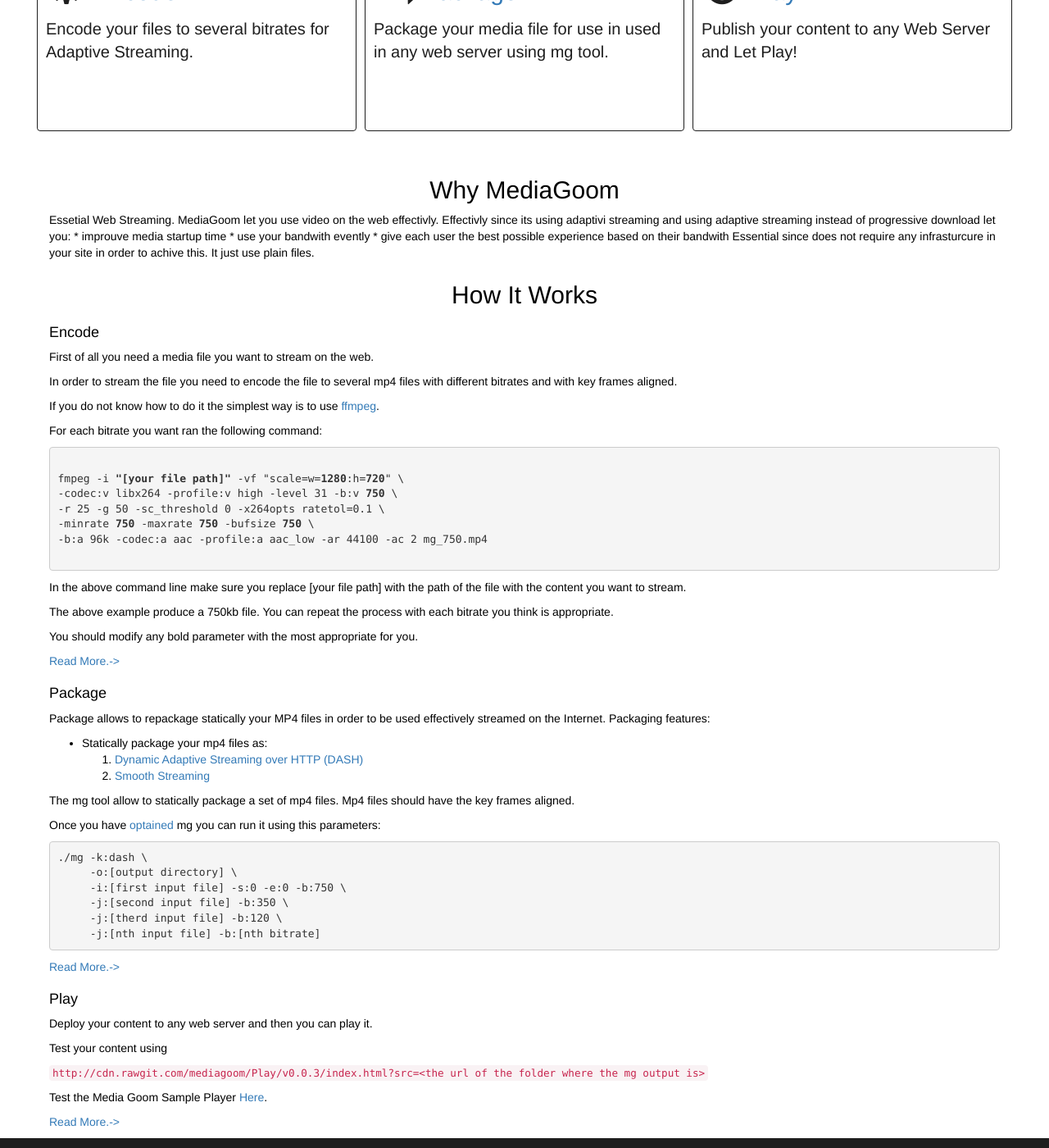
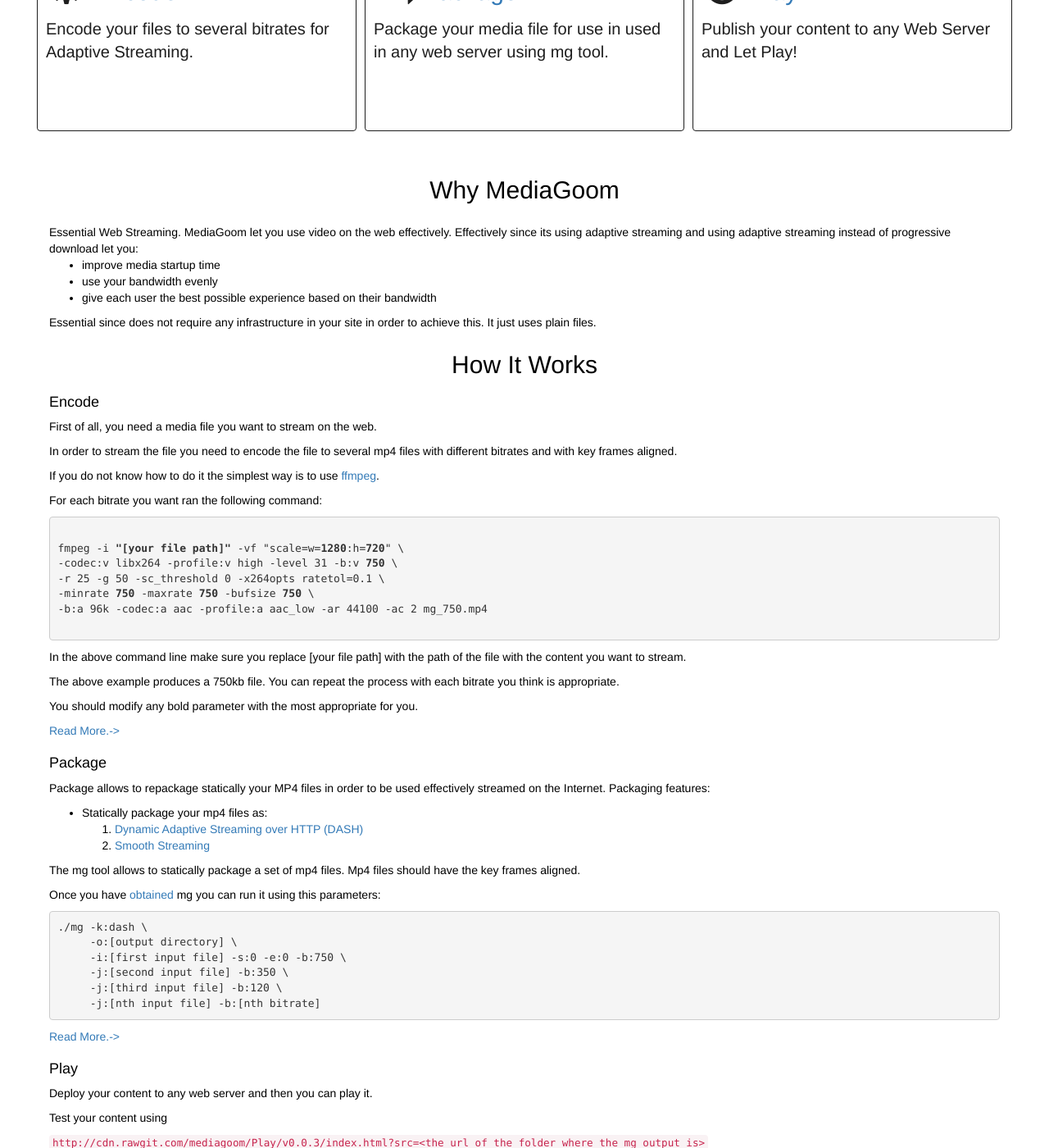
Before and after one commit to mediagoom/mediagoom.github.io, a Jekyll site: the page built from index.html, in a window 1280 px wide and 1400 px high, scrolled down 420 px. Shown: the whole window at 82% size. Built offline with Jekyll 4.4.1, drawn with Linux system fonts in a browser that asks for light colours.

Commit message:
grammar corrections

```diff
--- a/index.html
+++ b/index.html
@@ -1,5 +1,5 @@
 ---
-description: pippo
+description: MediaGoom is an open source project to allow effectively implement Web Streaming in any web site.
 ---
 <!DOCTYPE html>
 <html lang="en"><head>
@@ -308,16 +308,21 @@
                     <a name="WhyMediaGoom"></a>
                     <h2 class="">Why MediaGoom</h2>
 
-                            <div class="chapter" style="text-align: left;">
+                            <div class="chapter" style="text-align: left;margin-top:25px">
 			    	<span class="chapter-body">
-		Essetial Web Streaming. MediaGoom let you use video on the web effectivly.
-		Effectivly since its using adaptivi streaming and using adaptive streaming instead of progressive download let you:
-		* improuve media startup time
-		* use your bandwith evently
-		* give each user the best possible experience based on their bandwith
-		Essential since does not require any infrasturcure in your site in order to achive this. It just use plain files.
 
-			</span>
+
+
+				Essential Web Streaming. MediaGoom let you use video on the web effectively.
+				Effectively since its using adaptive streaming and using adaptive streaming instead of progressive download let you:
+				<ul>
+					<li>improve media startup time</li>
+					<li>use your bandwidth evenly</li>
+					<li>give each user the best possible experience based on their bandwidth</li>
+				</ul>
+				Essential since does not require any infrastructure in your site in order to achieve this. It just uses plain files.
+
+
 			</div>
                  </div>
 	   </div>
@@ -413,7 +418,7 @@
             </div>
             <div class="col-md-4"></div>
          </div>
-
+   </div>
     <script src="https://code.jquery.com/jquery-1.12.4.min.js"
             integrity="sha256-ZosEbRLbNQzLpnKIkEdrPv7lOy9C27hHQ+Xp8a4MxAQ="
             crossorigin="anonymous"></script>
```
Also changed, not shown: _startsteps/encode.md (+2 -2 lines), _startsteps/package.md (+3 -3 lines).
